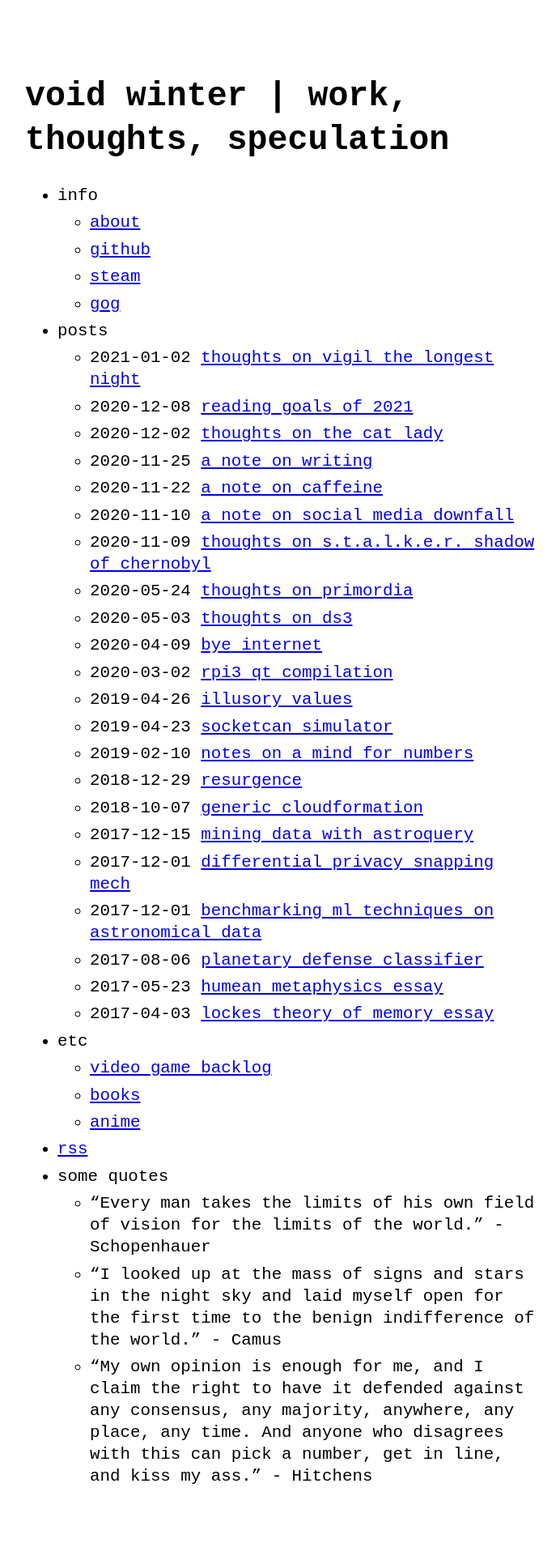
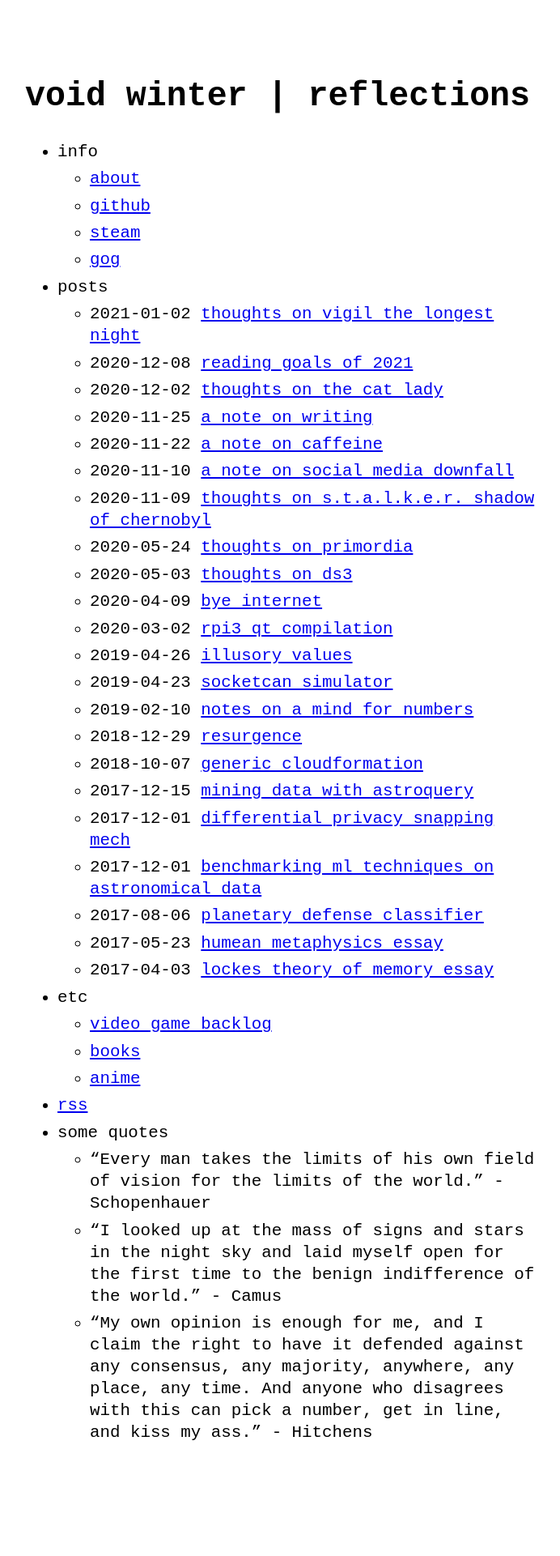
Before and after one commit to deadoceans/deadoceans.github.io, a Jekyll site: the page built from index.md, in a window 1280 px wide. Shown: the whole page at 81% size, without its empty margins (289-981 px from the left). Built offline with Jekyll 4.4.1, drawn with Linux system fonts in a browser that asks for light colours; after the commit the page ends 1867 px from its top, so only the background shows below that.

Commit message:
Update _config.yml

```diff
--- a/_config.yml
+++ b/_config.yml
@@ -1,4 +1,4 @@
-title: void winter | work, thoughts, speculation # name of the site
+title: void winter | reflections # name of the site
 author: Joseph # name of site's author
 email: jge9@protonmail.ch # email of site's author
 url: https://lvoid.github.io # root address of the site
```
